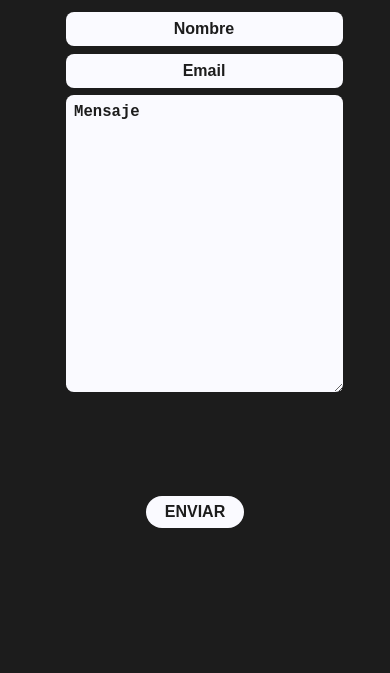
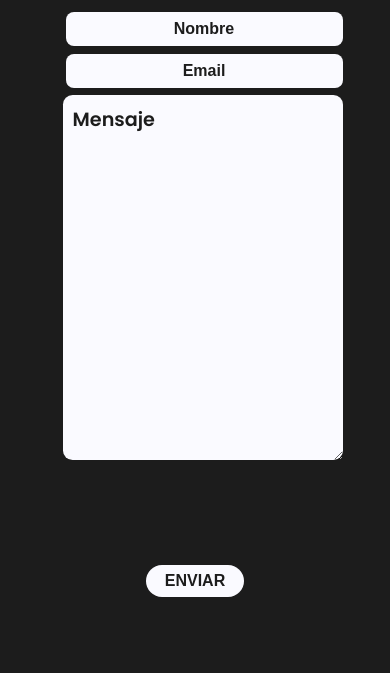
Before and after one commit to tomitodean/portfoliotomasdean, a plain HTML site: page index5.html in a window 390 px wide. Shown: the part 171-844 px from the top of the page. Drawn offline with Linux system fonts and the light colour scheme.

Commit message:
portfoliotomasdean

```diff
--- a/index5.css
+++ b/index5.css
@@ -276,6 +276,7 @@ button{
         border-radius: 0.5em;
         position: relative;
         left: -2em;
+        font-weight: 500;
     }
     textarea{
         background-color: #FAFAFF;
@@ -286,7 +287,9 @@ button{
         border-radius: 0.5em;
         resize: vertical;
         position: relative;
-        left: -2em;
+        left: -1.8em;
+        font-family: 'Poppins', sans-serif;
+        font-weight: 500;
     }
     button{
         margin-top: 50%;
@@ -294,6 +297,7 @@ button{
         height: 2em;
         border: none;
         border-radius: 2.5em;
+        font-weight: 500;
     }
     .logotd{
         width: 2em;
```
